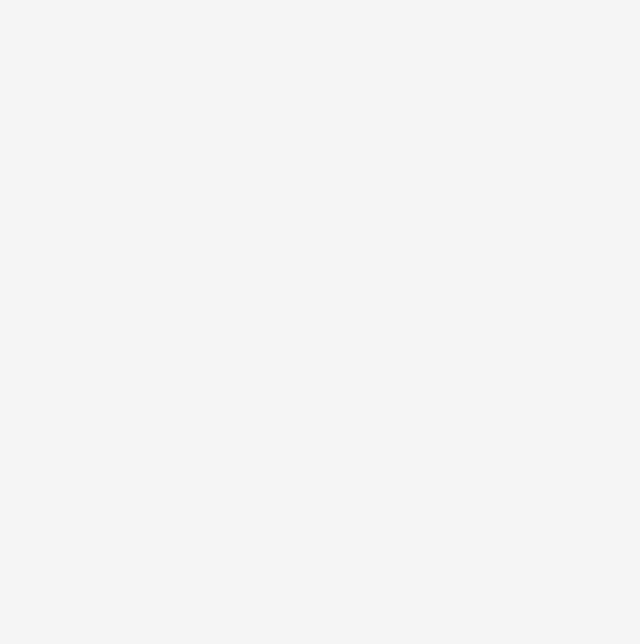
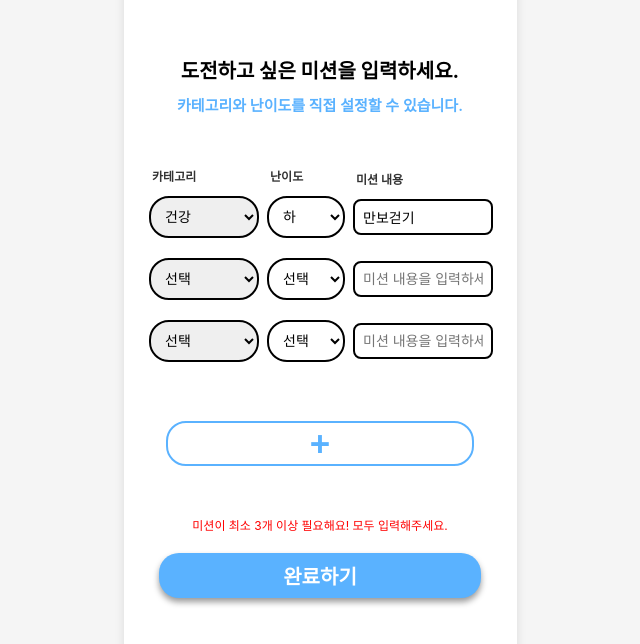
Before and after one commit to N3W-CORNERTHON3/N3W_FE, a React (Create React App) app: page /missioninitialAdd in a window 1280 px wide. Before the commit this address had no page. Shown: the part 150-794 px from the top of the page, without its empty margins (320-960 px from the left). Built offline with nearby package versions, Linux system fonts and the light colour scheme.

Commit message:
feat.미션 초기 입력 디자인 구현

```diff
--- a/src/Router.js
+++ b/src/Router.js
@@ -2,6 +2,7 @@ import { Route, Routes } from 'react-router-dom';
 import Login from './pages/Login';
 import Signin from './pages/Signin';
 import FirstMission from './pages/FirstMission';
+import FirstMissionAdd from './pages/FirstMissionAdd';
 
 function AppNavigation() {
     return (
@@ -11,6 +12,7 @@ function AppNavigation() {
                 <Route path="/signin" element={<Signin />} />
 
                 <Route path="/missioninitial" element={<FirstMission />} />
+                <Route path="/missioninitialAdd" element={<FirstMissionAdd />} />
             </Routes>
         </>
     );
--- a/src/components/Mission(initial)/MissionInitial1.js
+++ b/src/components/Mission(initial)/MissionInitial1.js
@@ -1,7 +1,12 @@
 import { MdOutlineFlag } from "react-icons/md";
 import styled from "styled-components";
+import { useNavigate } from "react-router-dom";
 
 export function MissionInitial1page(){
+
+
+    const navigate = useNavigate();
+
     return(
         <MissionRootWrapper>
             <ContentContainer>
@@ -16,7 +21,7 @@ export function MissionInitial1page(){
 
                 <MissionIcon />
 
-                <MissionAddBtn>
+                <MissionAddBtn onClick={() => navigate(`/missioninitialAdd`)}>
                     미션 추가하기
                 </MissionAddBtn>
             </ContentContainer>
--- a/src/components/Mission(initial)/MissionInitial2.js
+++ b/src/components/Mission(initial)/MissionInitial2.js
@@ -1,6 +1,313 @@
+import React, {useState} from "react";
+import styled from "styled-components";
 
 export function MissionInitial2page(){
+    const categories = ["건강", "자기계발", "취미", "학습", "기타"];
+    const levels = ["하", "중", "상"];
+
+    // 상태 관리
+    const [missions, setMissions] = useState([
+        { category: "건강", level: "하", content: "만보걷기" },
+        { category: "", level: "", content: "" },
+        { category: "", level: "", content: "" }
+    ]);
+    // const [selectedCategory, setSelectedCategory] = useState("");
+    // const [selectedLevel, setSelectedLevel] = useState("");
+    // const [missionContent, setMissionContent] = useState("");
+
+    // const handleCategoryChange = (e) => setSelectedCategory(e.target.value);
+    // const handleLevelChange = (e) => setSelectedLevel(e.target.value);
+    // const handleMissionChange = (e) => setMissionContent(e.target.value);
+
+    const addMission = () => {
+        setMissions([...missions, { category: "", level: "", content: "" }]);
+    };
+
+    const removeMission = (index) => {
+        if (missions.length > 3) {
+            setMissions(missions.filter((_, i) => i !== index));
+        }
+    };
+
+    const updateMission = (index, key, value) => {
+        const newMissions = missions.map((mission, i) =>
+            i === index ? { ...mission, [key]: value } : mission
+        );
+        setMissions(newMissions);
+    };
+
+    // 미션 3개이상 입력 필수수
+    const showInfoText = missions.filter(mission => mission.category === "" || mission.level === "" || mission.content === "").length > 0 || missions.length < 3;
+
+    const complete =(e) =>{
+        console.log("완료버튼");
+    }
+
     return(
-        <></>
+        <MissionRootWrapper>
+            <ContentWrapper>
+                <HeaderText>도전하고 싶은 미션을 입력하세요.</HeaderText>
+                <HeaderText2>카테고리와 난이도를 직접 설정할 수 있습니다.</HeaderText2>
+
+
+                <ScrollContent>
+                    {missions.map((mission, index) => (
+                        <ContentContainer key={index}>
+                            {index >= 3 && (
+                                    <RemoveBtn onClick={() => removeMission(index)}>ㅡ</RemoveBtn>
+                                )}
+                            <CategoryContainer>
+                                {index === 0 && ( <CategoryText>카테고리</CategoryText>)}
+                                <CategorySelectDropdown
+                                    value={mission.category}
+                                    onChange={(e) => updateMission(index, "category", e.target.value)}
+                                >
+                                    <option value="">선택</option>
+                                    {categories.map((category, i) => (
+                                        <option key={i} value={category}>{category}</option>
+                                    ))}
+                                </CategorySelectDropdown>
+
+                            </CategoryContainer>
+
+                            <LevelContainer>
+                                {index === 0 && (<LevelText>난이도</LevelText>)}
+                                <LevelSelectDropdown
+                                    value={mission.level}
+                                    onChange={(e) => updateMission(index, "level", e.target.value)}
+                                >
+                                    <option value="">선택</option>
+                                    {levels.map((level, i) => (
+                                        <option key={i} value={level}>{level}</option>
+                                    ))}
+                                </LevelSelectDropdown>
+                            </LevelContainer>
+
+                            <MissionContentContainer>
+                                {index === 0 && (<MissionText>미션 내용</MissionText>)}
+                                <MissionInput
+                                    type="text"
+                                    value={mission.content}
+                                    onChange={(e) => updateMission(index, "content", e.target.value)}
+                                    placeholder={index === 0 ? "예: 국어 교과서 1단원 읽기" : "미션 내용을 입력하세요."}
+                                />
+                            </MissionContentContainer>
+
+
+
+                        </ContentContainer>
+                    ))}
+                </ScrollContent>
+                <PlusBtn
+                    onClick={addMission}
+                >
+                    +
+                </PlusBtn>
+
+                {showInfoText && <InfoText>미션이 최소 3개 이상 필요해요! 모두 입력해주세요.</InfoText>}
+                <MissionConfirmBtn onClick={complete}>
+                    완료하기
+                </MissionConfirmBtn>
+            </ContentWrapper>
+
+
+        </MissionRootWrapper>
     )
 }
+
+const MissionRootWrapper = styled.div`
+    display: flex;
+    flex-direction: column;
+    align-items: center;
+    justify-content: center;
+    width: 393px;
+    height: 852px;
+    background-color: white;
+    box-shadow: 0 0 10px rgba(0, 0, 0, 0.1);
+    margin-top: 50px;
+`;
+
+const ContentWrapper = styled.div`
+    display: flex;
+    flex-direction: column;
+    align-items: center;
+    width: 87%;
+    // transform: translateY(-20px);
+`
+
+const HeaderText = styled.p`
+    font-size: 20px;
+    font-weight: bold;
+    color: black;
+    margin: 0;
+    margin-bottom: 10px;
+`;
+
+const HeaderText2 = styled.p`
+    font-size: 15px;
+    font-weight: 600;
+    color: #5AB2FF;
+    margin: 0;
+    margin-bottom: 10px;
+`;
+
+const ScrollContent = styled.div`
+    width: 100%;
+    height: 32vh;
+    overflow-y: auto;
+    padding: 10px;
+
+    &::-webkit-scrollbar {
+        width: 6px;
+        height: 0px;
+    }
+
+    &::-webkit-scrollbar-thumb {
+        background-color: #5AB2FF;
+        border-radius: 15px;
+        backdrop-filter: blur(50px);
+    }
+
+    &::-webkit-scrollbar-track {
+        margin-top: 40px;
+`
+
+const ContentContainer = styled.div`
+    display: flex;
+    width: 90%;
+    flex-direction: row;
+    //justify-content: space-between;
+    align-items: center;
+    margin-right: 10px;
+    margin-top: 20px;
+    gap: 8px;
+`;
+
+const CategoryContainer = styled.div`
+    display: flex;
+    flex-direction: column;
+    justify-content: start;
+    align-items: start;
+`;
+
+const CategoryText = styled.p`
+    font-size: 12px;
+    font-weight: bold;
+    color: #333;
+    margin-left: 3px;
+`;
+
+const LevelContainer = styled.div`
+    display: flex;
+    flex-direction: column;
+    justify-content: start;
+    align-items: start;
+    width: 80%;
+`;
+
+const LevelText = styled.p`
+    font-size: 12px;
+    font-weight: bold;
+    color: #333;
+    margin-left: 3px;
+`;
+
+const CategorySelectDropdown = styled.select`
+    width: 100%;
+    font-size: 14px;
+    border-radius: 20px;
+    border: 2px solid black;
+    padding: 10px;
+    min-width: 110px;
+    cursor: pointer;
+`;
+
+const LevelSelectDropdown = styled.select`
+    width: 67px;
+    font-size: 14px;
+    border-radius: 20px;
+    border: 2px solid black;
+    padding: 10px;
+    min-width: 78px;
+    cursor: pointer;
+    background-color: white;
+`;
+
+const MissionContentContainer = styled.div`
+    display: flex;
+    flex-direction: column;
+    justify-content: start;
+    align-items: start;
+`;
+
+const MissionText = styled.p`
+    font-size: 12px;
+    font-weight: bold;
+    color: #333;
+    margin-left: 3px;
+`;
+
+const MissionInput = styled.input`
+    width: 120px;
+    padding: 8px;
+    font-size: 14px;
+    border-radius: 8px;
+    border: 2px solid black;
+`;
+
+const RemoveBtn = styled.button`
+    color: black;
+    background-color: transparent;
+    border: none;
+    font-size: 15px;
+    font-weight: 900;
+    cursor: pointer;
+`;
+
+const PlusBtn = styled.button`
+    width: 90%;
+    height: 45px;
+    background-color: white;
+    color: #5AB2FF;
+    font-size: 35px;
+    font-weight: bold;
+    border: 2px solid #5AB2FF;
+    border-radius: 20px;
+    cursor: pointer;
+    align-self: center;
+    margin-top: 20px;
+    margin-bottom: 50px;
+
+    &:hover {
+        background-color: #5AB2FF;
+        color: white;
+    }
+`;
+
+const InfoText = styled.p`
+    font-size: 12px;
+    font-weight: semi-bold;
+    color: red;
+    margin: 0;
+`;
+
+const MissionConfirmBtn = styled.button`
+    width: 94%;
+    height: 45px;
+    background-color: #5AB2FF;
+    color: white;
+    font-size: 20px;
+    font-weight: bold;
+    border: none;
+    border-radius: 20px;
+    cursor: pointer;
+    margin-top: 20px;
+    box-shadow: 0 4px 6px rgba(0, 0, 0, 0.4);
+    align-self: center;
+
+    &:hover {
+        background-color: white;
+        border: 2px solid #5AB2FF;
+        color: #5AB2FF;
+    }
+`;
--- a/src/components/Mission(initial)/MissionInitial3.js
+++ /dev/null
@@ -1,6 +0,0 @@
-
-export function MissionInitial3page(){
-    return(
-        <></>
-    )
-}
--- /dev/null
+++ b/src/pages/FirstMissionAdd.js
@@ -0,0 +1,10 @@
+import { MissionInitial2page } from "../components/Mission(initial)/MissionInitial2";
+
+
+export default function FirstMissionAdd() {
+    return (
+    <>
+        <MissionInitial2page />
+    </>
+    );
+}
--- a/src/pages/Login.js
+++ b/src/pages/Login.js
@@ -1,4 +1,4 @@
-import {LoginPage} from "../components/Login/Login";
+import {LoginPage} from "../components/User/Login";
 
 export default function Login() {
     return (
--- a/src/pages/Signin.js
+++ b/src/pages/Signin.js
@@ -1,4 +1,4 @@
-import { SigninPage } from "../components/Signin/Signin";
+import { SigninPage } from "../components/User/Signin";
 
 export default function Signin() {
     return (
```
Also changed, not shown: src/components/User/Login.js (renamed from src/components/Login/Login.js), src/components/User/Signin.js (renamed from src/components/Signin/Signin.js), 1 other file (tests, documents, lock files or other folders).
